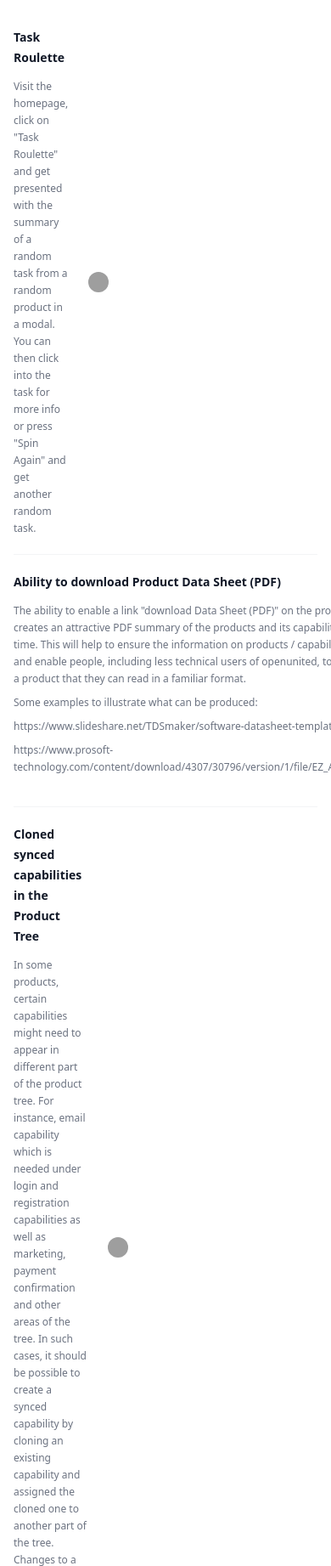
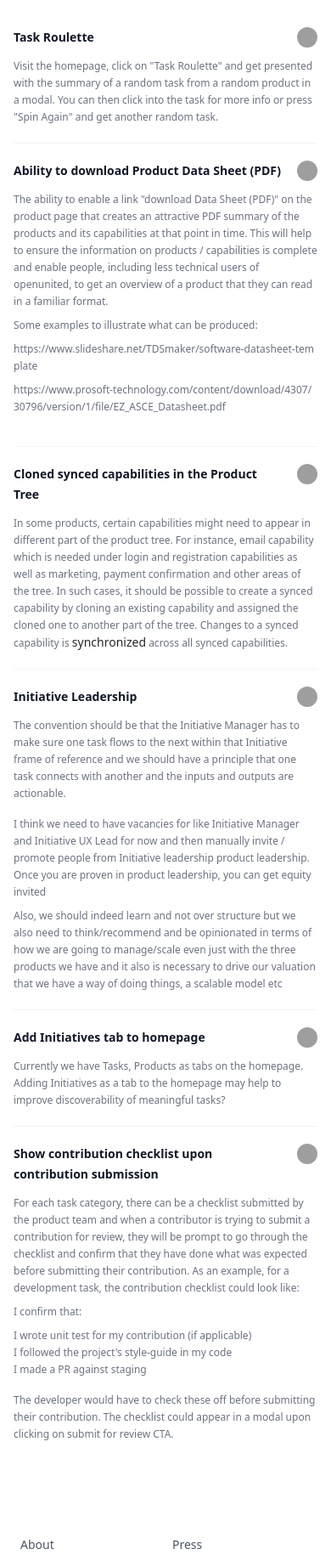
Before and after one commit to OpenUnited/ux-prototype, a Flask app: page /product/ideas-and-bugs in a window 390 px wide. Shown: the part 204-2047 px from the top of the page at 85% size. Run offline with Flask 3, Linux system fonts and the light colour scheme; some libraries are stand-ins or nearby versions; some web fonts are replaced; grey boxes are pictures that could not be loaded.

Commit message:
ideas and bugs responsiveness

```diff
--- a/templates/product_base.html
+++ b/templates/product_base.html
@@ -240,7 +240,7 @@
     </div> -->
 
     <section class="pb-10 pt-3 lg:pt-10 lg:flex-1 w-full lg:max-w-[calc(100%_-_288px)]">
-        <div class="px-0 sm:px-6 lg:px-8">
+        <div class="px-0 sm:px-6 xl:px-8">
             {% block product_content %}{% endblock %}
         </div>
     </section>
--- a/templates/product_ideas.html
+++ b/templates/product_ideas.html
@@ -3,21 +3,29 @@
 {% block title %}Product - Ideas&Bugs{% endblock %}
 {% block product_content %}
 
+<style>
+  .ideas-list__text a {
+    word-break: break-all;
+  }
+</style>
+
 <ul role="list" class="divide-y divide-gray-100">
   {% for product_idea in product_ideas_listings %}
-  <li class="flex items-center justify-between gap-x-6 gap-y-4 py-5 sm:flex-nowrap">
+  <li class="flex items-start justify-between gap-y-4 py-5">
     <div class="flex flex-col gap-y-2">
-      <h3 class="text-sm font-semibold leading-6 text-gray-900">
-        {{ product_idea.headline }}
-      </h3>
-      <div class="mt-1 flex flex-col gap-y-2 text-xs leading-5 text-gray-500">
+      <div class="flex items-start justify-between gap-x-4 xl:gap-x-6">
+        <h3 class="text-sm font-semibold leading-6 text-gray-900">
+          {{ product_idea.headline }}
+        </h3>
+        <div class="flex items-center justify-center shrink-0 w-6 h-6">
+          <img class="w-full h-full rounded-full bg-gray-50 ring-2 ring-white"
+            src="https://images.unsplash.com/photo-1505840717430-882ce147ef2d?ixlib=rb-1.2.1&ixid=eyJhcHBfaWQiOjEyMDd9&auto=format&fit=facearea&facepad=2&w=256&h=256&q=80"
+            alt="Emma Dorsey">
+        </div>
+      </div>
+      <div class="mt-1 flex flex-col gap-y-2 text-xs leading-5 text-gray-500 ideas-list__text">
         {{ product_idea.description|safe }}
       </div>
-    </div>
-    <div class="flex w-full flex-none justify-between gap-x-8 sm:w-auto">
-      <img class="h-6 w-6 rounded-full bg-gray-50 ring-2 ring-white"
-        src="https://images.unsplash.com/photo-1505840717430-882ce147ef2d?ixlib=rb-1.2.1&ixid=eyJhcHBfaWQiOjEyMDd9&auto=format&fit=facearea&facepad=2&w=256&h=256&q=80"
-        alt="Emma Dorsey">
     </div>
   </li>
   {% endfor %}
```
